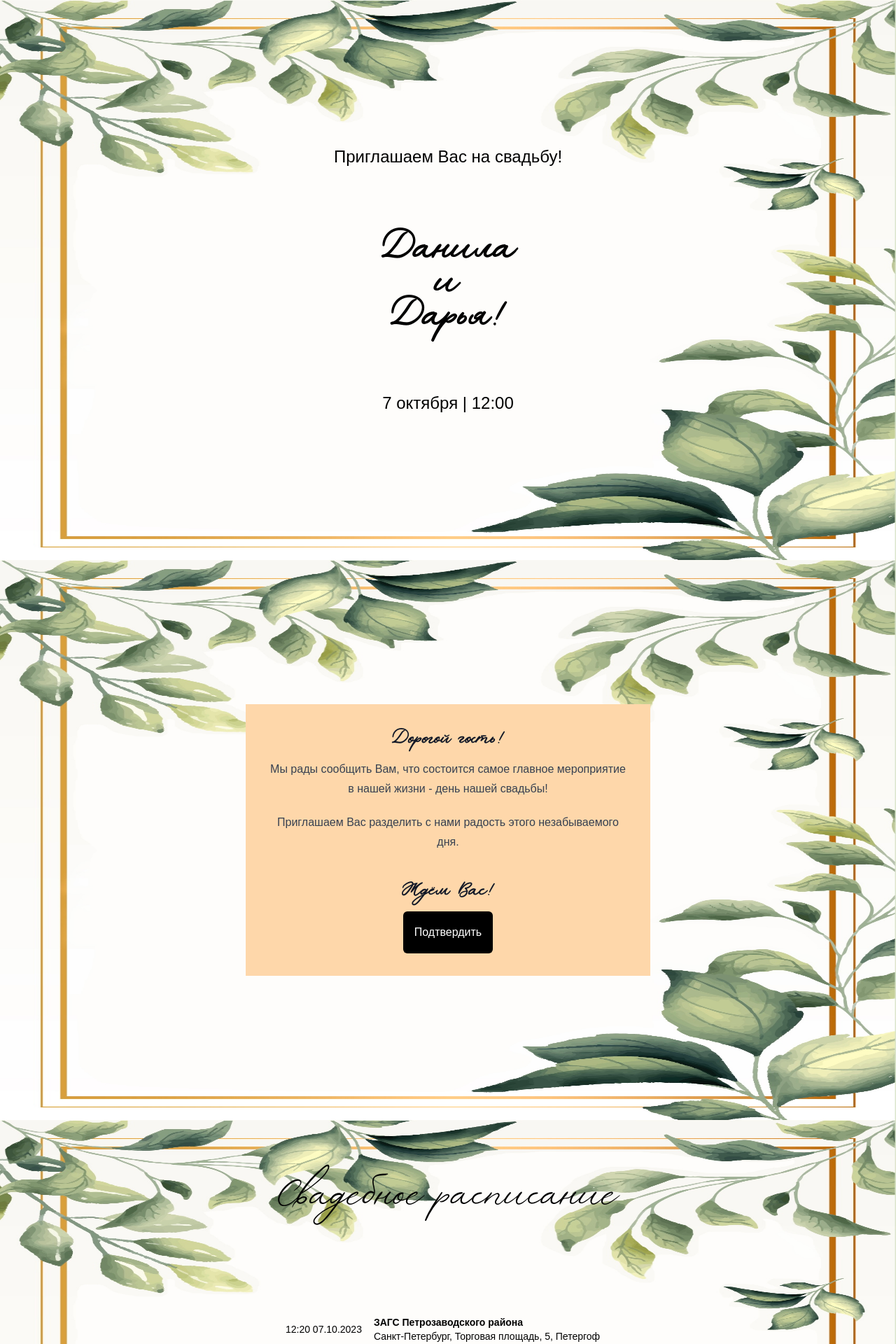
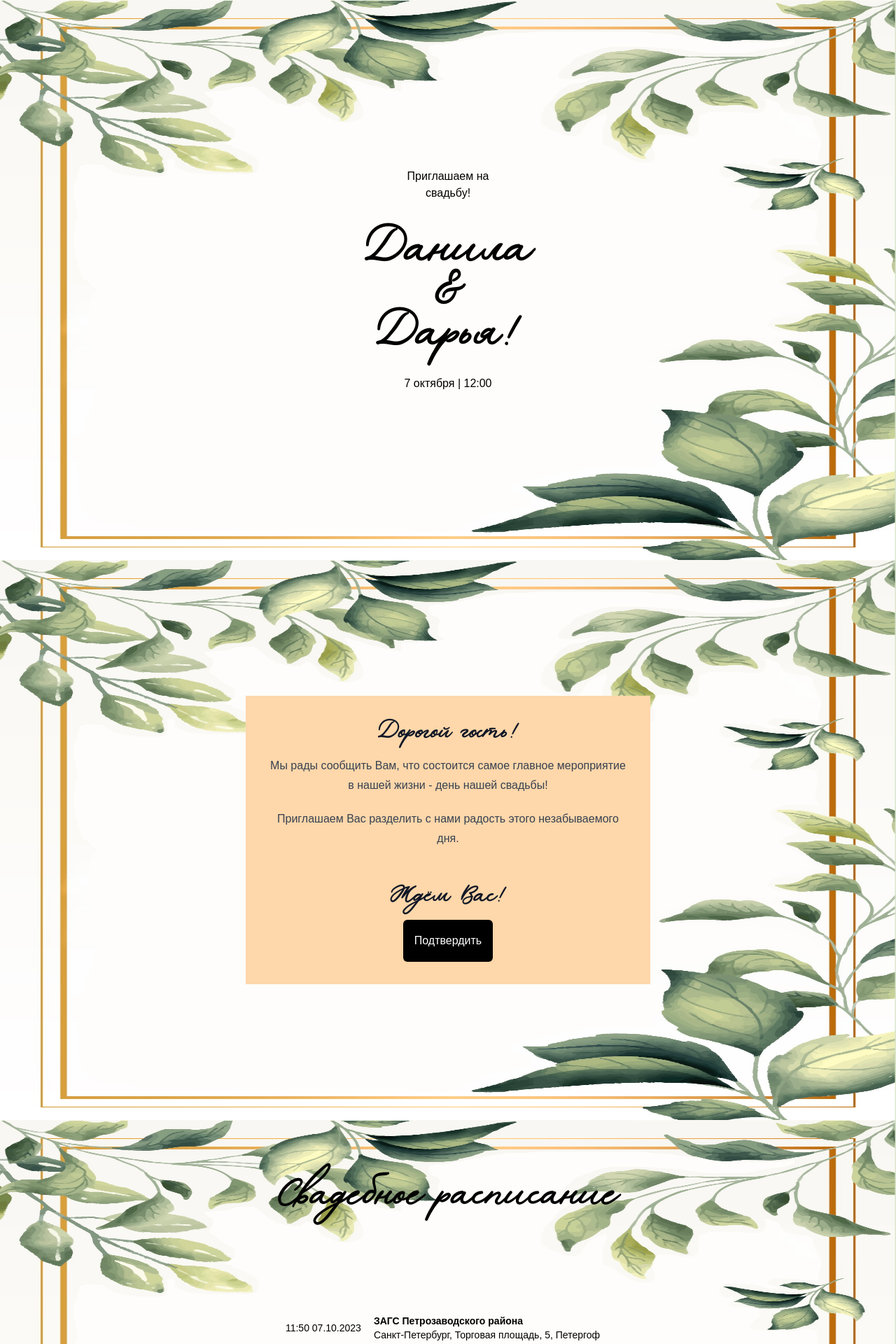
Before and after one commit to sxlts/j1wedding, a Next.js app: page / in a window 1280 px wide. Shown: the top 1920 px of the page at 70% size. Built offline with nearby package versions, Linux system fonts and the light colour scheme; a web font is replaced by a local one; what node-telegram-bot-api would draw is missing.

Commit message:
style: minor change

```diff
--- a/src/app/page.tsx
+++ b/src/app/page.tsx
@@ -12,26 +12,28 @@ export default function Home() {
 
   return (
     <main className="flex flex-col items-center">
-      <div className="h-screen relative px-10 py-52 w-full text-center flex flex-col justify-between">
+      <div className="h-screen relative px-10 py-60 w-full text-center flex flex-col justify-between">
         <Image src="/background.jpg" alt="background" fill className="-z-10"/>
-        <h1 className="text-2xl">
-          Приглашаем Вас на свадьбу!
-        </h1>
-        <h2 className="text-5xl font-badscript font-bold">
+        <p className="text-2l">
+          Приглашаем на
+          <br />
+          свадьбу!
+        </p>
+        <p className="text-6xl font-badscript font-bold">
           Данила
           <br />
-          и
+          &
           <br />
           Дарья!
-        </h2>
-        <p className="text-2xl">
+        </p>
+        <p className="text-2l">
           7 октября | 12:00
         </p>
       </div>
       <div className="h-screen relative px-12 py-20 w-full flex flex-col items-center justify-center">
         <Image src="/background.jpg" alt="background" fill className="-z-10"/>
         <div className="bg-orange-200 p-8 prose text-center">
-          <h3 className="text-2xl font-badscript">
+          <h3 className="text-3xl font-badscript font-bold">
             Дорогой гость!
           </h3>
           <p>
@@ -41,7 +43,7 @@ export default function Home() {
           <p>
             Приглашаем Вас разделить с нами радость этого незабываемого дня.
           </p>
-          <h3 className="text-2xl font-badscript text-center">
+          <h3 className="text-3xl font-badscript text-center font-bold">
             Ждём Вас!
           </h3>
           <div className="flex justify-center">
@@ -55,13 +57,13 @@ export default function Home() {
       </div>
       <div className="h-screen relative px-8 py-20 w-full flex flex-col justify-between items-center">
         <Image src="/background.jpg" alt="background" fill className="-z-10"/>
-        <h1 className="text-5xl font-badscript text-center">
+        <h1 className="text-5xl font-badscript font-bold text-center">
           Свадебное расписание
         </h1>
         <table className="text-sm">
           <tr>
             <td>
-              12:20
+              11:50
               07.10.2023
             </td>
             <td className="p-4">
```
Also changed, not shown: public/map.jpg.
